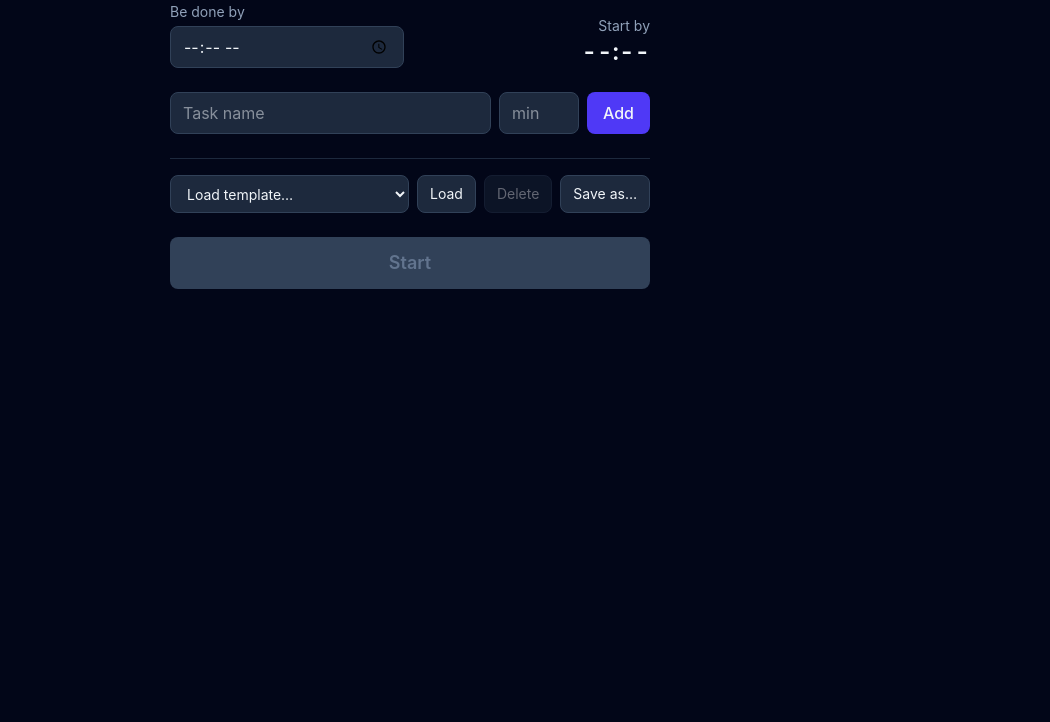
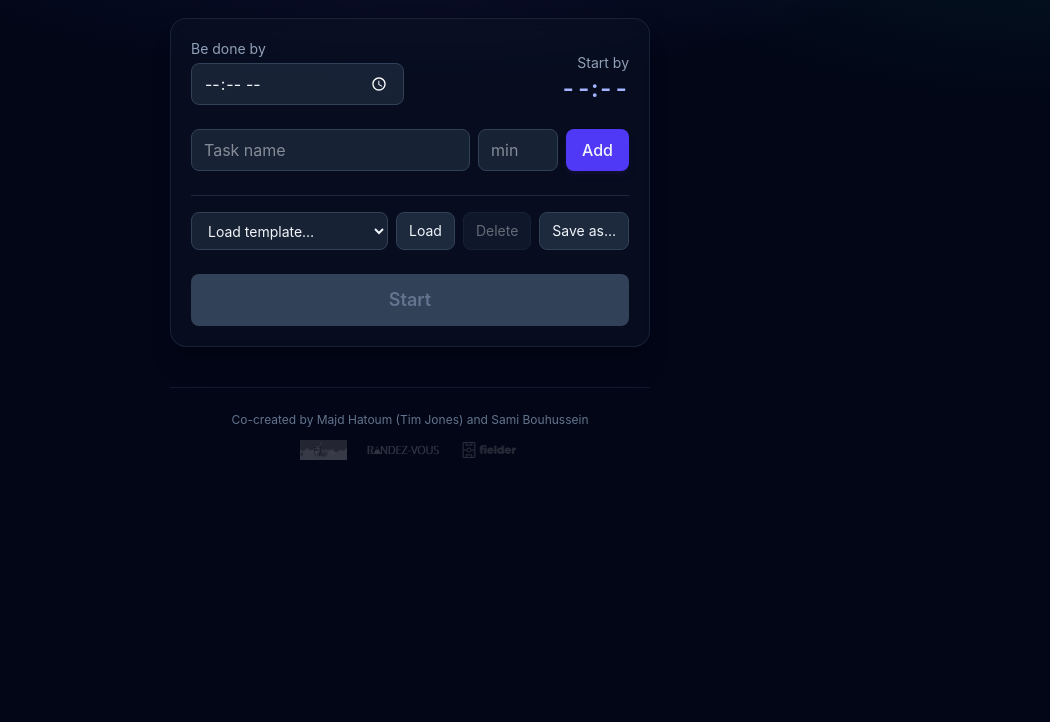
Before and after one commit to sbouhussein/tim-timer, a website built with Vite: page index.html in a window 1280 px wide. Shown: the part 78-800 px from the top of the page, without its empty margins (230-1280 px from the left). Built offline with nearby package versions, Linux system fonts and the light colour scheme.

Commit message:
Tim's Timeer sponsors

```diff
--- a/index.html
+++ b/index.html
@@ -10,62 +10,64 @@
     <meta name="theme-color" content="#0f172a" />
     <title>Tim's Timer</title>
   </head>
-  <body class="bg-slate-950 text-slate-100 min-h-screen">
-    <div id="app" class="max-w-lg mx-auto px-4 py-6 pb-24">
-      <h1 class="text-2xl font-bold mb-6">Tim's Timer</h1>
+  <body class="bg-slate-950 text-slate-100 min-h-screen antialiased selection:bg-indigo-500/30">
+    <div id="app" class="max-w-lg mx-auto px-4 py-8 pb-24">
+      <div class="mb-8 flex items-center gap-2.5">
+        <h1 class="text-2xl font-bold tracking-tight">Tim's Timer</h1>
+      </div>
 
-      <div id="toast" class="hidden fixed top-4 left-1/2 -translate-x-1/2 z-50 rounded-lg bg-amber-500 text-slate-950 font-semibold px-4 py-2 shadow-lg"></div>
+      <div id="toast" class="hidden fixed top-4 left-1/2 -translate-x-1/2 z-50 rounded-full bg-amber-400 text-slate-950 font-semibold px-4 py-2 shadow-lg shadow-amber-950/40 ring-1 ring-amber-300/50"></div>
 
       <!-- SETUP VIEW -->
-      <section id="setup-view" class="space-y-6">
+      <section id="setup-view" class="space-y-6 rounded-2xl border border-slate-800/80 bg-slate-900/40 p-5 shadow-xl shadow-black/20 backdrop-blur-sm">
         <div class="flex items-end gap-3">
           <div class="flex-1">
             <label class="block text-sm text-slate-400 mb-1" for="deadline-input">Be done by</label>
-            <input id="deadline-input" type="time" class="w-full rounded-lg bg-slate-800 border border-slate-700 px-3 py-2" />
+            <input id="deadline-input" type="time" class="w-full rounded-lg bg-slate-800/80 border border-slate-700 px-3 py-2 transition-colors focus:outline-none focus:ring-2 focus:ring-indigo-500/50 focus:border-indigo-500" />
           </div>
           <div class="flex-1 text-right">
             <div class="text-sm text-slate-400">Start by</div>
-            <div id="start-by-readout" class="text-2xl font-semibold tabular-nums">--:--</div>
+            <div id="start-by-readout" class="text-2xl font-semibold tabular-nums text-indigo-300">--:--</div>
           </div>
         </div>
 
         <form id="add-task-form" class="flex gap-2">
           <input id="task-name-input" type="text" placeholder="Task name" required
-            class="flex-1 min-w-0 rounded-lg bg-slate-800 border border-slate-700 px-3 py-2" />
+            class="flex-1 min-w-0 rounded-lg bg-slate-800/80 border border-slate-700 px-3 py-2 transition-colors focus:outline-none focus:ring-2 focus:ring-indigo-500/50 focus:border-indigo-500" />
           <input id="task-estimate-input" type="number" min="1" step="1" placeholder="min" required
-            class="w-20 rounded-lg bg-slate-800 border border-slate-700 px-3 py-2" />
-          <button type="submit" class="rounded-lg bg-indigo-600 px-4 py-2 font-medium">Add</button>
+            class="w-20 rounded-lg bg-slate-800/80 border border-slate-700 px-3 py-2 transition-colors focus:outline-none focus:ring-2 focus:ring-indigo-500/50 focus:border-indigo-500" />
+          <button type="submit" class="rounded-lg bg-indigo-600 px-4 py-2 font-medium shadow-md shadow-indigo-950/40 transition-colors hover:bg-indigo-500 active:scale-[0.98]">Add</button>
         </form>
 
         <ul id="task-list" class="space-y-2"></ul>
 
         <div class="flex gap-2 border-t border-slate-800 pt-4">
           <select id="template-select"
-            class="flex-1 min-w-0 rounded-lg bg-slate-800 border border-slate-700 px-3 py-2 text-sm">
+            class="flex-1 min-w-0 rounded-lg bg-slate-800/80 border border-slate-700 px-3 py-2 text-sm transition-colors focus:outline-none focus:ring-2 focus:ring-indigo-500/50 focus:border-indigo-500">
             <option value="">Load template…</option>
           </select>
           <button id="load-template-button" type="button"
-            class="rounded-lg bg-slate-800 border border-slate-700 px-3 py-2 text-sm">Load</button>
+            class="rounded-lg bg-slate-800 border border-slate-700 px-3 py-2 text-sm transition-colors hover:bg-slate-700 hover:border-slate-600 active:scale-[0.98]">Load</button>
           <button id="delete-template-button" type="button" disabled
-            class="rounded-lg bg-slate-800 border border-slate-700 px-3 py-2 text-sm disabled:opacity-40">Delete</button>
+            class="rounded-lg bg-slate-800 border border-slate-700 px-3 py-2 text-sm transition-colors hover:bg-slate-700 hover:border-slate-600 active:scale-[0.98] disabled:opacity-40 disabled:hover:bg-slate-800 disabled:hover:border-slate-700">Delete</button>
           <button id="save-template-button" type="button"
-            class="rounded-lg bg-slate-800 border border-slate-700 px-3 py-2 text-sm whitespace-nowrap">Save as…</button>
+            class="rounded-lg bg-slate-800 border border-slate-700 px-3 py-2 text-sm whitespace-nowrap transition-colors hover:bg-slate-700 hover:border-slate-600 active:scale-[0.98]">Save as…</button>
         </div>
 
         <button id="start-button" disabled
-          class="w-full rounded-lg bg-emerald-600 disabled:bg-slate-700 disabled:text-slate-500 py-3 font-semibold text-lg">
+          class="w-full rounded-lg bg-gradient-to-r from-emerald-600 to-emerald-500 disabled:from-slate-700 disabled:to-slate-700 disabled:text-slate-500 py-3 font-semibold text-lg shadow-lg shadow-emerald-950/40 disabled:shadow-none transition-all hover:from-emerald-500 hover:to-emerald-400 active:scale-[0.99]">
           Start
         </button>
       </section>
 
       <!-- RUNNING VIEW -->
-      <section id="running-view" class="hidden space-y-6">
-        <div id="delta-banner" class="rounded-lg px-4 py-2 text-center font-medium"></div>
+      <section id="running-view" class="hidden space-y-6 rounded-2xl border border-slate-800/80 bg-slate-900/40 p-5 shadow-xl shadow-black/20 backdrop-blur-sm">
+        <div id="delta-banner" class="rounded-xl px-4 py-2 text-center font-medium transition-colors"></div>
 
-        <div id="overrun-banner" class="hidden rounded-lg px-4 py-2 bg-amber-900/60 text-amber-200 space-y-2">
+        <div id="overrun-banner" class="hidden rounded-xl px-4 py-2 bg-amber-900/60 border border-amber-800/50 text-amber-200 space-y-2">
           <p id="overrun-banner-text" class="text-center text-sm font-medium"></p>
           <button id="shrink-plan-button" type="button"
-            class="w-full rounded-md bg-amber-500 text-slate-950 font-semibold text-sm py-1.5">
+            class="w-full rounded-md bg-amber-500 text-slate-950 font-semibold text-sm py-1.5 shadow-sm transition-colors hover:bg-amber-400 active:scale-[0.98]">
             Shrink remaining tasks
           </button>
         </div>
@@ -75,8 +77,8 @@
             <span>Working on</span>
             <span id="paused-pill" class="hidden text-amber-300 bg-amber-900/60 rounded-full px-2 py-0.5 text-xs font-semibold">Paused</span>
           </div>
-          <div id="current-task-name" class="text-3xl font-bold">—</div>
-          <div id="current-task-time-left" class="text-5xl font-bold tabular-nums mt-2">--:--</div>
+          <div id="current-task-name" class="text-3xl font-bold tracking-tight">—</div>
+          <div id="current-task-time-left" class="text-5xl font-bold tabular-nums mt-2 tracking-tight transition-colors">--:--</div>
         </div>
 
         <div class="flex justify-between text-sm text-slate-400 border-t border-slate-800 pt-3">
@@ -87,14 +89,19 @@
         <ul id="running-task-list" class="space-y-2"></ul>
 
         <div class="flex gap-2">
-          <button id="pause-button" class="flex-1 rounded-lg bg-slate-800 py-2 text-sm font-medium">
+          <button id="pause-button" class="flex-1 rounded-lg bg-slate-800 border border-slate-700 py-2 text-sm font-medium transition-colors hover:bg-slate-700 active:scale-[0.98]">
             Pause
           </button>
-          <button id="reset-button" class="flex-1 rounded-lg bg-slate-800 py-2 text-sm text-slate-400">
+          <button id="reset-button" class="flex-1 rounded-lg bg-slate-800 border border-slate-700 py-2 text-sm text-slate-400 transition-colors hover:bg-slate-700 hover:text-slate-300 active:scale-[0.98]">
             Reset
           </button>
         </div>
       </section>
+
+      <footer class="mt-10 pt-6 border-t border-slate-800/60 text-center space-y-3">
+        <p class="text-xs text-slate-500">Co-created by Majd Hatoum (Tim Jones) and Sami Bouhussein</p>
+        <div id="sponsors" class="flex flex-wrap items-center justify-center gap-4"></div>
+      </footer>
     </div>
     <script type="module" src="/src/main.js"></script>
   </body>
--- /dev/null
+++ b/public/sponsors.json
@@ -0,0 +1,18 @@
+[
+
+    {
+        "name": "Mimi's Ice N' Custard",
+        "logo": "/mimis.jpg",
+        "link": "https://mimisice.com/"
+    },
+    {
+        "name": "RandezVous",
+        "logo": "/rv.png",
+        "link": "https://randezvous.com"
+    },
+    {
+        "name": "Fielder",
+        "logo": "/fielder.png",
+        "link": "https://fielderusa.com"
+    }
+]
--- a/src/main.js
+++ b/src/main.js
@@ -5,6 +5,7 @@ import { computePlannedSchedule, findCurrentTaskIndex } from './schedule.js'
 import { renderSetupView, renderRunningView, setView, showToast } from './render.js'
 import { createTicker } from './timer.js'
 import { requestPermission, notifyTaskExpired } from './notify.js'
+import { renderSponsors } from './sponsors.js'
 
 const $ = (id) => document.getElementById(id)
 
@@ -229,3 +230,5 @@ if (store.getState().timer.startedAt) {
 } else {
   enterSetupView()
 }
+
+renderSponsors()
--- /dev/null
+++ b/src/sponsors.js
@@ -0,0 +1,35 @@
+const $ = (id) => document.getElementById(id)
+
+export async function renderSponsors() {
+  const container = $('sponsors')
+  if (!container) return
+
+  let sponsors
+  try {
+    const res = await fetch('/sponsors.json')
+    sponsors = res.ok ? await res.json() : []
+  } catch {
+    return
+  }
+  if (!Array.isArray(sponsors)) return
+
+  container.innerHTML = ''
+  sponsors
+    .filter((s) => s?.name && s?.logo && s?.link)
+    .forEach((sponsor) => {
+      const link = document.createElement('a')
+      link.href = sponsor.link
+      link.target = '_blank'
+      link.rel = 'noopener noreferrer'
+      link.title = sponsor.name
+      link.className = 'opacity-30 hover:opacity-70 transition-opacity'
+
+      const img = document.createElement('img')
+      img.src = sponsor.logo
+      img.alt = sponsor.name
+      img.className = 'h-5 w-auto grayscale'
+
+      link.appendChild(img)
+      container.appendChild(link)
+    })
+}
--- a/src/style.css
+++ b/src/style.css
@@ -1,10 +1,49 @@
 @import "tailwindcss";
+
+:root {
+  color-scheme: dark;
+}
+
+body {
+  background-color: #020617;
+  background-image:
+    radial-gradient(ellipse 80% 50% at 50% -10%, rgba(99, 102, 241, 0.16), transparent 60%),
+    radial-gradient(ellipse 60% 40% at 100% 0%, rgba(16, 185, 129, 0.08), transparent 60%);
+  background-attachment: fixed;
+  background-repeat: no-repeat;
+}
+
+::selection {
+  background: rgba(99, 102, 241, 0.35);
+}
+
+::-webkit-scrollbar {
+  width: 10px;
+  height: 10px;
+}
+
+::-webkit-scrollbar-track {
+  background: transparent;
+}
+
+::-webkit-scrollbar-thumb {
+  background: rgba(148, 163, 184, 0.25);
+  border-radius: 9999px;
+}
+
+::-webkit-scrollbar-thumb:hover {
+  background: rgba(148, 163, 184, 0.4);
+}
 
 .drag-handle {
   cursor: grab;
   touch-action: none;
 }
 
+.drag-handle:active {
+  cursor: grabbing;
+}
+
 .sortable-ghost {
   opacity: 0.4;
 }
```
Also changed, not shown: src/render.js (+14 -14 lines), public/fielder.png (added), public/mimis.jpg (added), public/rv.png (added).
